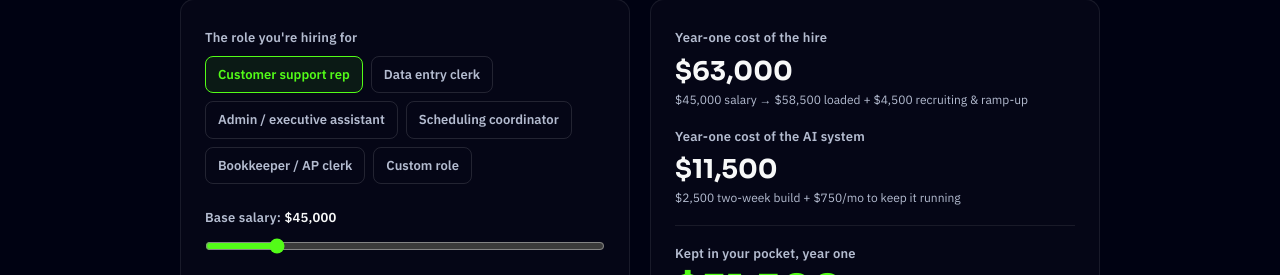
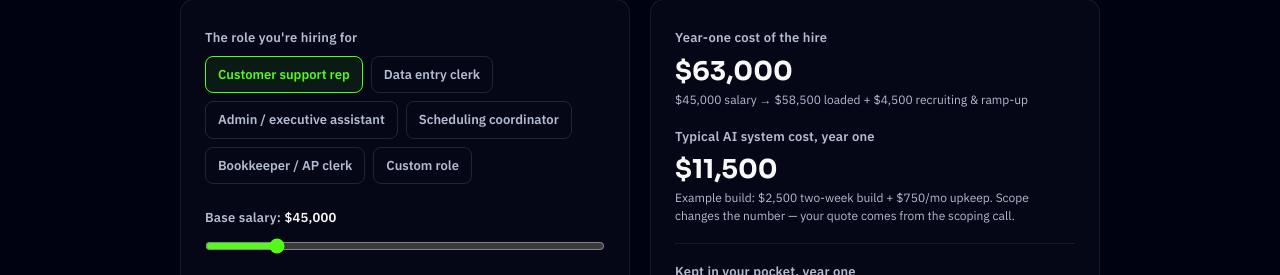
Before and after one commit to Hipp-AI-HQ/hipp-ai-website, a Next.js app: page /roi in a window 1280 px wide. Shown: the part 315-590 px from the top of the page. Built offline with nearby package versions, Linux system fonts and the light colour scheme; no server answers.

Commit message:
fix: /roi presents system cost as typical example, not fixed pricing
Dillon hasn't locked pricing — the calculator now frames $2,500 + $750/mo
as a typical example with the real quote coming from the scoping call.

Co-Authored-By: Claude Fable 5 <noreply@anthropic.com>

```diff
--- a/src/app/roi/page.tsx
+++ b/src/app/roi/page.tsx
@@ -196,12 +196,15 @@ export default function RoiPage() {
               </div>
 
               <div>
-                <p style={{ ...label, marginBottom: 4 }}>Year-one cost of the AI system</p>
+                <p style={{ ...label, marginBottom: 4 }}>
+                  Typical AI system cost, year one
+                </p>
                 <p style={{ fontSize: 26, fontWeight: 700, fontFamily: "var(--font-sora)" }}>
                   {fmt(calc.systemYear1)}
                 </p>
                 <p style={{ color: MUTED, fontSize: 12 }}>
-                  {fmt(SPRINT)} two-week build + {fmt(MAINTAIN_MO)}/mo to keep it running
+                  Example build: {fmt(SPRINT)} two-week build + {fmt(MAINTAIN_MO)}/mo upkeep.
+                  Scope changes the number — your quote comes from the scoping call.
                 </p>
               </div>
 
@@ -271,8 +274,9 @@ export default function RoiPage() {
                 time, months at partial productivity).
               </li>
               <li>
-                AI system = {fmt(SPRINT)} fixed-price two-week build + {fmt(MAINTAIN_MO)}
-                /month maintenance. No seats, no per-task fees.
+                AI system figure is an example — a typical two-week build around{" "}
+                {fmt(SPRINT)} plus {fmt(MAINTAIN_MO)}/month upkeep. Bigger scopes cost
+                more, smaller ones less. No seats, no per-task fees either way.
               </li>
               <li>
                 These are estimates. Your real number comes out of a five-minute scoping
```
